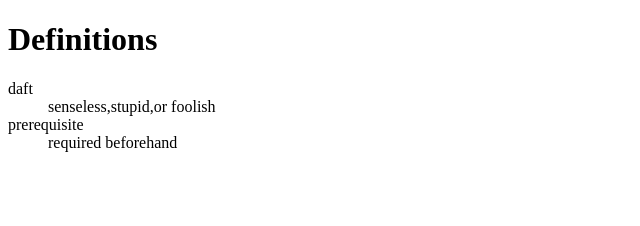
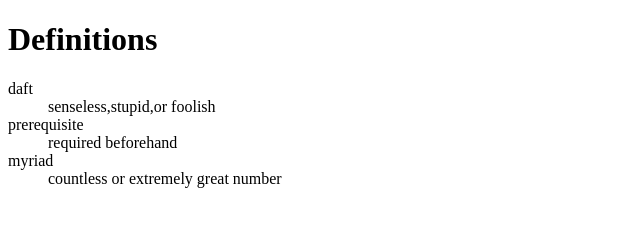
Before and after one commit to VefaKazimova/BF103, a plain HTML site: page tapsiriq2.html in a window 1280 px wide. Shown: the whole page, without its empty margins (0-640 px from the left). Drawn offline with Linux system fonts and the light colour scheme.

Commit message:
tapsiriq2.html file is modified

```diff
--- a/tapsiriq2.html
+++ b/tapsiriq2.html
@@ -12,6 +12,8 @@
         <dd>senseless,stupid,or foolish</dd>
         <dt>prerequisite</dt>
         <dd>required beforehand</dd>
+        <dt>myriad</dt>
+        <dd>countless or extremely great number</dd>
 
       </dl>
 </body>
```
